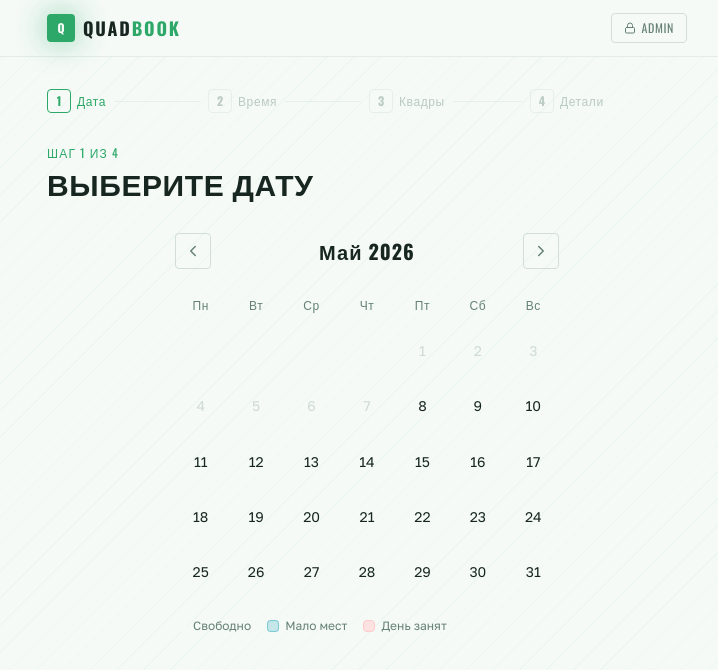
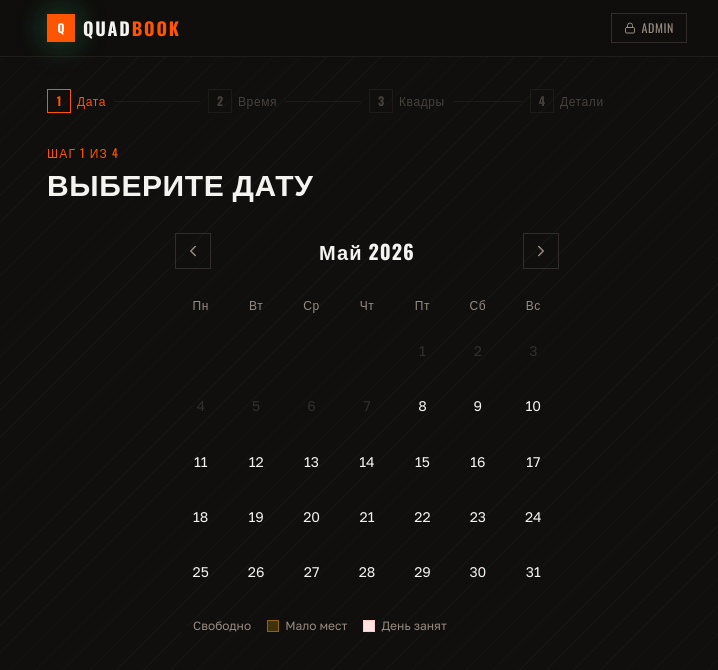
Before and after one commit to pr-poehali-dev/quad-bike-bookings, a React (Vite) app: page / in a window 1280 px wide. Shown: the top 670 px of the page, without its empty margins (273-991 px from the left). Built offline with nearby package versions, Linux system fonts and the light colour scheme.

Commit message:
`feat: return color only`

```diff
--- a/src/index.css
+++ b/src/index.css
@@ -4,50 +4,49 @@
 
 @layer base {
   :root {
-    --background: 150 30% 97%;
-    --foreground: 160 25% 12%;
+    --background: 15 10% 6%;
+    --foreground: 40 20% 95%;
 
-    --card: 0 0% 100%;
-    --card-foreground: 160 25% 12%;
+    --card: 15 8% 10%;
+    --card-foreground: 40 20% 95%;
 
-    --popover: 0 0% 100%;
-    --popover-foreground: 160 25% 12%;
+    --popover: 15 8% 10%;
+    --popover-foreground: 40 20% 95%;
 
-    --primary: 158 60% 36%;
-    --primary-foreground: 0 0% 100%;
+    --primary: 28 100% 52%;
+    --primary-foreground: 15 10% 6%;
 
-    --secondary: 150 20% 92%;
-    --secondary-foreground: 160 25% 20%;
+    --secondary: 15 8% 14%;
+    --secondary-foreground: 40 20% 95%;
 
-    --muted: 150 15% 92%;
-    --muted-foreground: 155 12% 45%;
+    --muted: 15 8% 14%;
+    --muted-foreground: 30 10% 55%;
 
-    --accent: 190 65% 40%;
-    --accent-foreground: 0 0% 100%;
+    --accent: 45 100% 50%;
+    --accent-foreground: 15 10% 6%;
 
-    --destructive: 0 72% 51%;
-    --destructive-foreground: 0 0% 100%;
+    --destructive: 0 84.2% 60.2%;
+    --destructive-foreground: 40 20% 95%;
 
-    --border: 150 15% 85%;
-    --input: 150 15% 85%;
-    --ring: 158 60% 36%;
+    --border: 15 8% 18%;
+    --input: 15 8% 18%;
+    --ring: 28 100% 52%;
 
-    --radius: 0.5rem;
+    --radius: 0.25rem;
 
-    --sidebar-background: 150 25% 96%;
-    --sidebar-foreground: 160 25% 12%;
-    --sidebar-primary: 158 60% 36%;
-    --sidebar-primary-foreground: 0 0% 100%;
-    --sidebar-accent: 150 20% 90%;
-    --sidebar-accent-foreground: 160 25% 20%;
-    --sidebar-border: 150 15% 85%;
-    --sidebar-ring: 158 60% 36%;
+    --sidebar-background: 15 10% 6%;
+    --sidebar-foreground: 40 20% 95%;
+    --sidebar-primary: 28 100% 52%;
+    --sidebar-primary-foreground: 15 10% 6%;
+    --sidebar-accent: 15 8% 14%;
+    --sidebar-accent-foreground: 40 20% 95%;
+    --sidebar-border: 15 8% 18%;
+    --sidebar-ring: 28 100% 52%;
 
-    /* Nature palette */
-    --fire: #2da868; /* Зелёный лес — основной акцент */
-    --gold: #0e9db5; /* Морской бирюзовый — вторичный */
-    --dark: #1a2e1f; /* Тёмно-зелёный */
-    --surface: #ffffff; /* Белая поверхность */
+    --fire: #ff5500;
+    --gold: #ffb800;
+    --dark: #0e0b08;
+    --surface: #1a1410;
   }
 }
 
--- a/tailwind.config.ts
+++ b/tailwind.config.ts
@@ -67,8 +67,8 @@ export default {
 					border: 'hsl(var(--sidebar-border))',
 					ring: 'hsl(var(--sidebar-ring))'
 				},
-				fire: '#2da868',
-				gold: '#0e9db5',
+				fire: '#FF5500',
+				gold: '#FFB800',
 			},
 			borderRadius: {
 				lg: 'var(--radius)',
```
